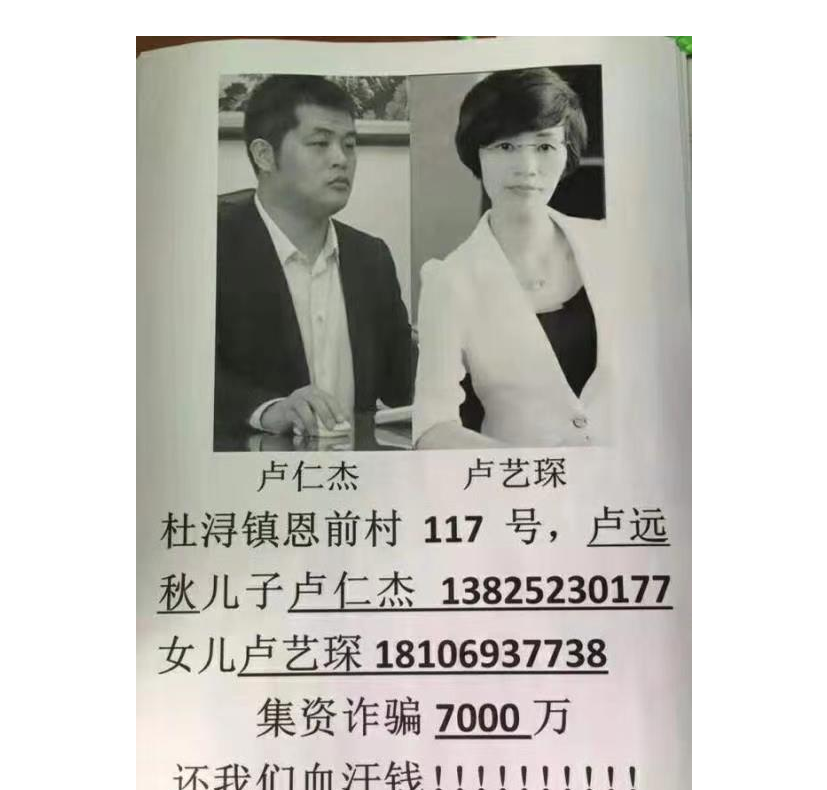
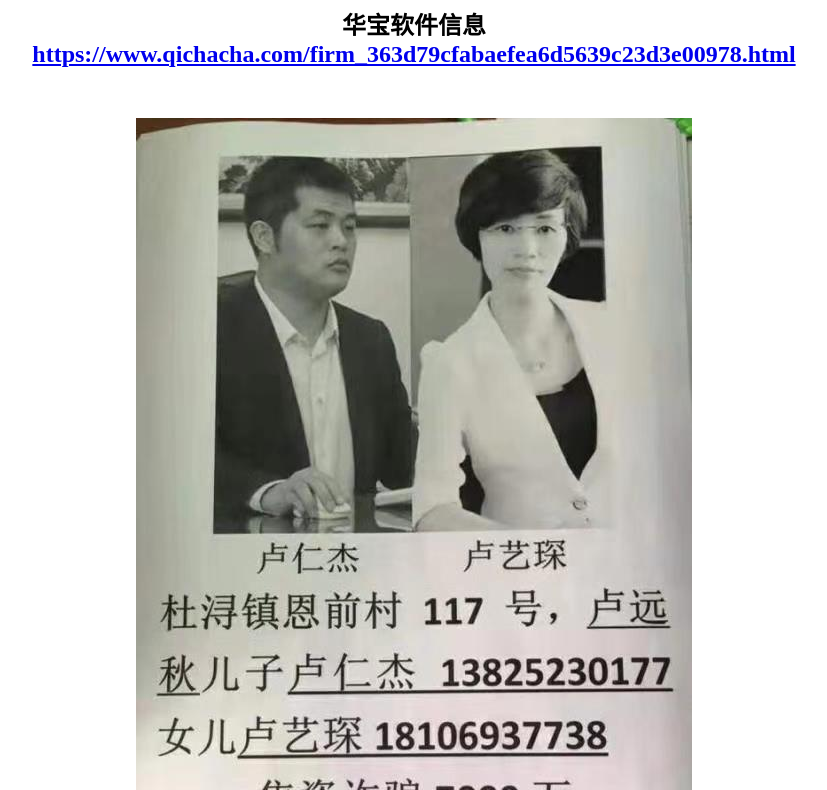
Before and after one commit to huabao2019/huabao2019.github.io, a plain HTML site: page index.html in a window 1280 px wide. Shown: the part 80-870 px from the top of the page, without its empty margins (226-1053 px from the left). Drawn offline with Linux system fonts and the light colour scheme.

Commit message:
Update index.html

```diff
--- a/index.html
+++ b/index.html
@@ -19,6 +19,7 @@
 </head>
 <body>
 	<h1>华宝软件恶意拖欠员工工资、欺骗代理商、商家</h1>
+	<h2>华宝软件信息<br><a href="https://www.qichacha.com/firm_363d79cfabaefea6d5639c23d3e00978.html">https://www.qichacha.com/firm_363d79cfabaefea6d5639c23d3e00978.html</a></h2>
 	<img src="img/pho.jpg">
 	<br>
 	<video src="img/mp4.mp4" controls></video>
```
